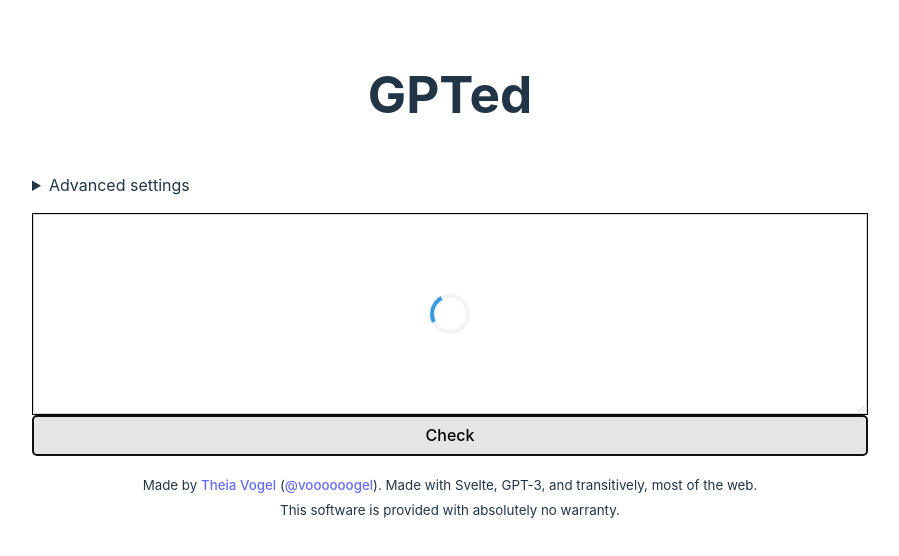
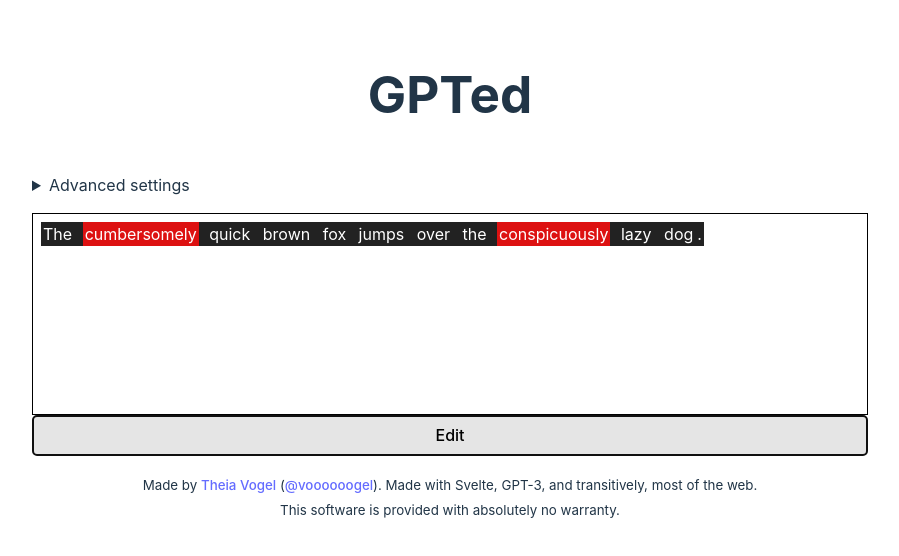
Before and after one commit to mebubo/gpted, a React app in the folder frontend/: page / in a window 1280 px wide. Both pictures are taken after a click on the button "Check". Shown: the top 556 px of the page, without its empty margins (190-1089 px from the left). Built offline with nearby package versions, Linux system fonts and the light colour scheme.

Commit message:
Snapshot

```diff
--- a/frontend/src/components/TokenChip.tsx
+++ b/frontend/src/components/TokenChip.tsx
@@ -1,10 +1,62 @@
-import React from "react"
+import React, { useState } from "react"
 
-export const TokenChip = ({ token, logprob, threshold }: { token: string, logprob: number, threshold: number }) => {
-  return <span
-    title={logprob.toFixed(2)}
-    className={`token-chip ${logprob < threshold ? "flagged" : ""}`}
-  >
-    {token}
-  </span>
+import React, { useState } from "react"
+
+export const TokenChip = ({
+  token,
+  logprob,
+  threshold,
+  replacements,
+  onReplace
+}: {
+  token: string,
+  logprob: number,
+  threshold: number,
+  replacements: string[],
+  onReplace: (newToken: string) => void
+}) => {
+  const [isExpanded, setIsExpanded] = useState(false);
+
+  const handleClick = () => {
+    if (logprob < threshold && replacements.length > 0) {
+      setIsExpanded(true);
+    }
+  }
+
+  const handleReplacement = (event: React.ChangeEvent<HTMLSelectElement>) => {
+    const newToken = event.target.value
+    if (newToken !== token) {
+      onReplace(newToken)
+    }
+    setIsExpanded(false);
+  }
+
+  return (
+    <span
+      title={logprob.toFixed(2)}
+      className={`token-chip ${logprob < threshold ? "flagged" : ""}`}
+      style={{ position: "relative", cursor: logprob < threshold ? "pointer" : "default" }}
+      onClick={handleClick}
+    >
+      {token}
+      {isExpanded && (
+        <select
+          onChange={handleReplacement}
+          value={token}
+          style={{
+            position: "absolute",
+            top: "100%",
+            left: 0,
+            zIndex: 1000
+          }}
+          size={replacements.length}
+          autoFocus
+        >
+          {replacements.map((rep, idx) => (
+            <option key={idx} value={rep}>{rep}</option>
+          ))}
+        </select>
+      )}
+    </span>
+  )
 }
--- a/frontend/src/components/app.tsx
+++ b/frontend/src/components/app.tsx
@@ -8,10 +8,14 @@
 }
 
 async function checkText(text: string): Promise<Word[]> {
-  await new Promise(resolve => setTimeout(resolve, 3000));
+  await new Promise(resolve => setTimeout(resolve, 1000));
 
   const words = text.split(/\b/)
-  return words.map(word => ({ text: word, logprob: -word.length, replacements: word.length < 4 ? [] : ["foo", "bar"] }))
+  return words.map(word => ({
+    text: word,
+    logprob: -word.length,
+    replacements: word.length < 4 ? [] : ["foo", "bar"]
+  }))
 }
 
 // Add a new Spinner component
@@ -26,7 +30,7 @@
   const [context, setContext] = useState("")
   const [wordlist, setWordlist] = useState("")
   const [showWholePrompt, setShowWholePrompt] = useState(false)
-  const [text, setText] = useState("")
+  const [text, setText] = useState("The cumbersomely quick brown fox jumps over the conspicuously lazy dog.")
   const [mode, setMode] = useState<"edit" | "check">("edit")
   const [words, setWords] = useState<Word[]>([])
   const [isLoading, setIsLoading] = useState(false)
@@ -44,6 +48,14 @@
     } else {
       setMode("edit")
     }
+  }
+
+  const handleReplace = (index: number, newToken: string) => {
+    const updatedWords = [...words]
+    updatedWords[index].text = newToken
+    setWords(updatedWords)
+    setText(updatedWords.map(w => w.text).join(""))
+    setMode("edit")
   }
 
   let result
@@ -66,6 +78,8 @@
               token={word.text}
               logprob={word.logprob}
               threshold={threshold}
+              replacements={word.replacements}
+              onReplace={(newToken) => handleReplace(index, newToken)}
             />
           ))}
         </div>
```
Also changed, not shown: 2 other files (tests, documents, lock files or other folders).
